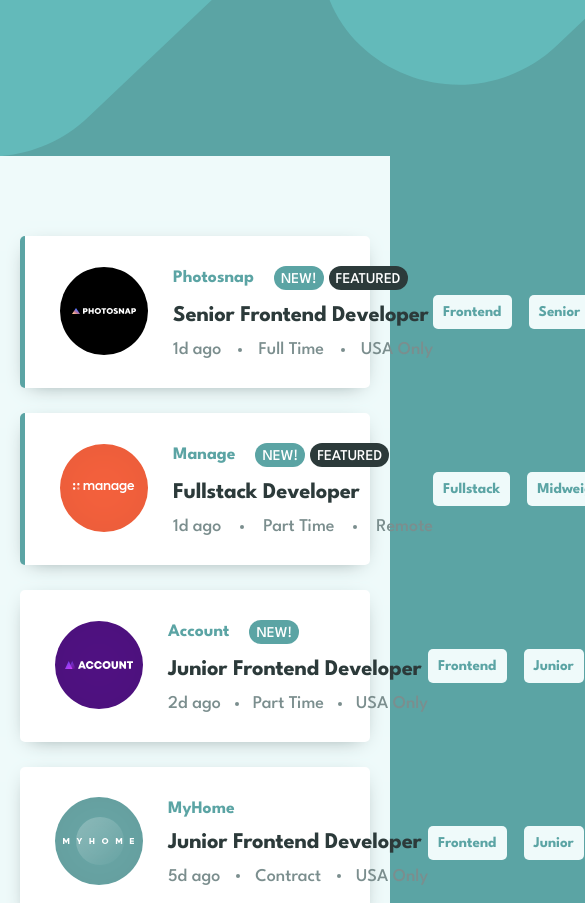
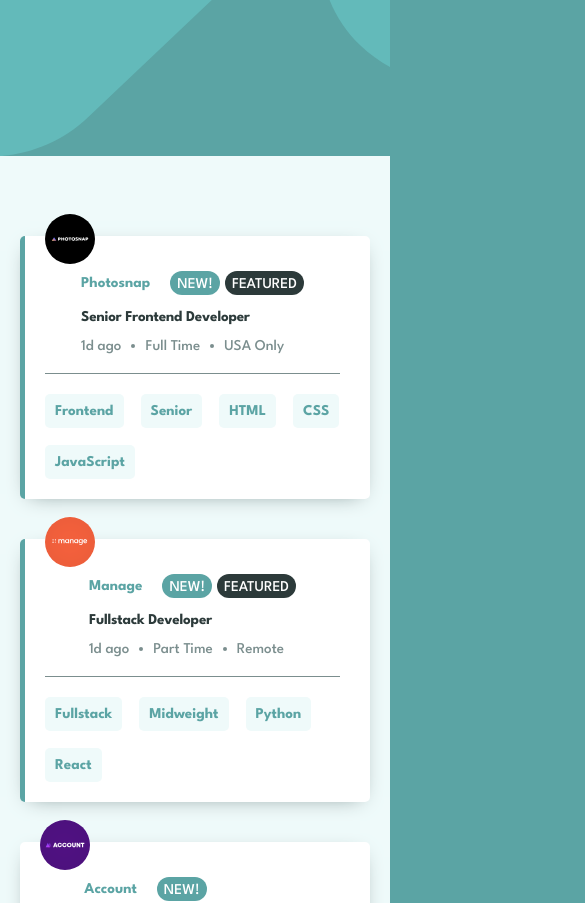
Before and after one commit to AndyGuit/frontend-mentor-challenges, a React (Create React App) app in the folder static-job-listings/: page / in a window 390 px wide. Shown: the top 903 px of the page, 585 px wide, since content can reach past the window. Built offline with nearby package versions, Linux system fonts and the light colour scheme.

Commit message:
feat: add responsive styles

```diff
--- a/static-job-listings/src/components/JobListItem/JobListItem.module.scss
+++ b/static-job-listings/src/components/JobListItem/JobListItem.module.scss
@@ -1,4 +1,5 @@
 @import '../../scss/vars';
+
 .jobItem {
   width: 100%;
 
@@ -12,6 +13,7 @@
   box-shadow: 0px 5px 20px -10px $secondary;
   border-radius: 5px;
   margin-bottom: 25px;
+  position: relative;
 }
 
 .img {
@@ -27,6 +29,7 @@
   flex-direction: column;
   justify-content: space-between;
   gap: 15px;
+  margin-right: 25px;
 }
 
 .descTop {
@@ -89,6 +92,7 @@
 
 .filters {
   display: flex;
+  flex-wrap: wrap;
   gap: 17px;
   margin-left: auto;
 
@@ -108,3 +112,64 @@
     }
   }
 }
+
+@media (max-width: 768px) {
+  .jobItem {
+    flex-direction: column;
+    padding: 35px 30px 20px 20px;
+    margin-bottom: 40px;
+  }
+
+  .img {
+    position: absolute;
+    left: 20px;
+  }
+
+  .desc {
+    margin-right: 0;
+  }
+
+  .descBottom {
+    justify-content: left;
+    gap: 10px;
+    font-size: 1em;
+    min-width: unset;
+  }
+
+  .filters {
+    justify-content: center;
+    width: 100%;
+    padding-top: 20px;
+    margin-top: 20px;
+    margin-left: unset;
+    border-top: 1px solid $secondary;
+  }
+}
+
+@media (max-width: 605px) {
+  .img {
+    top: -8.5%;
+    img {
+      width: 50px;
+      height: 50px;
+    }
+  }
+}
+
+@media (max-width: 425px) {
+  .descTop {
+    h3 {
+      font-size: 1em;
+    }
+  }
+
+  .descMid {
+    h2 {
+      font-size: 1em;
+    }
+  }
+
+  .filters {
+    justify-content: flex-start;
+  }
+}
```
